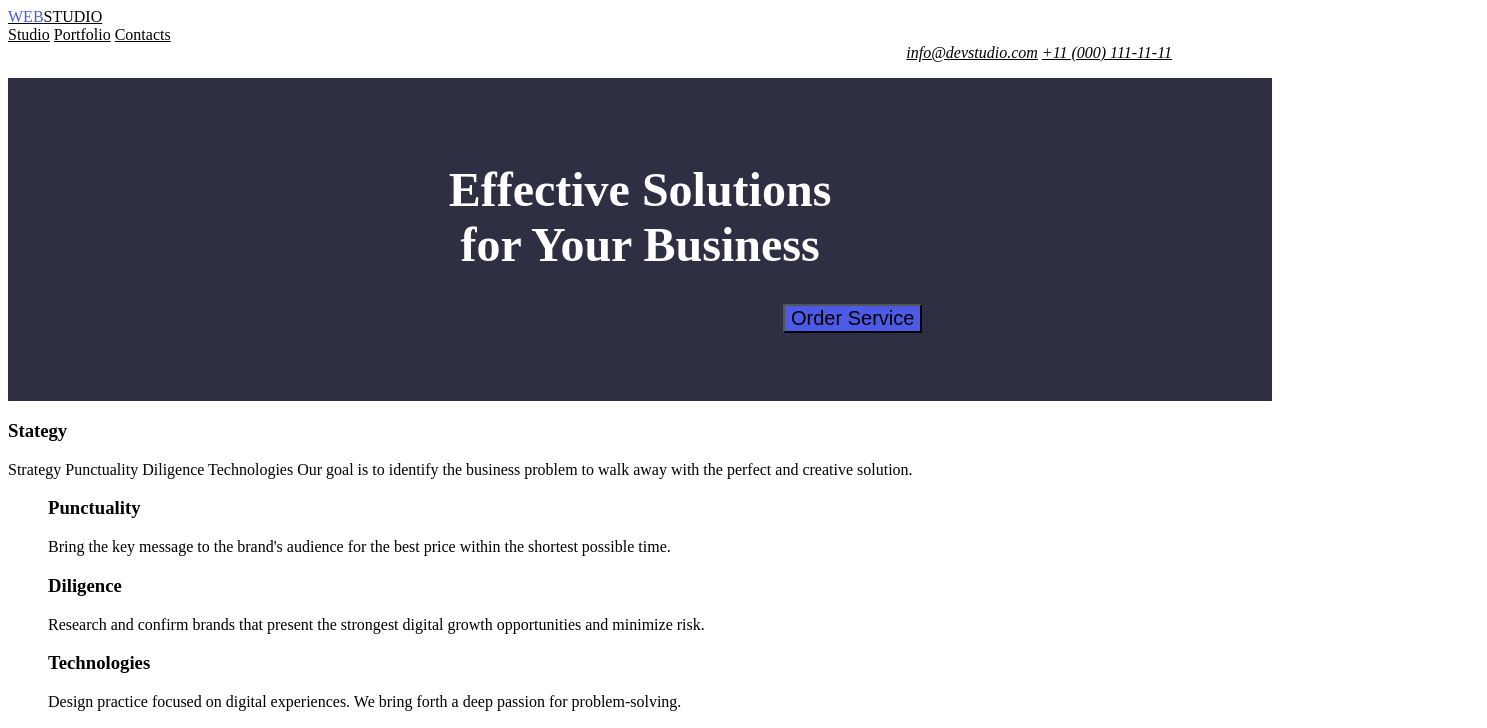
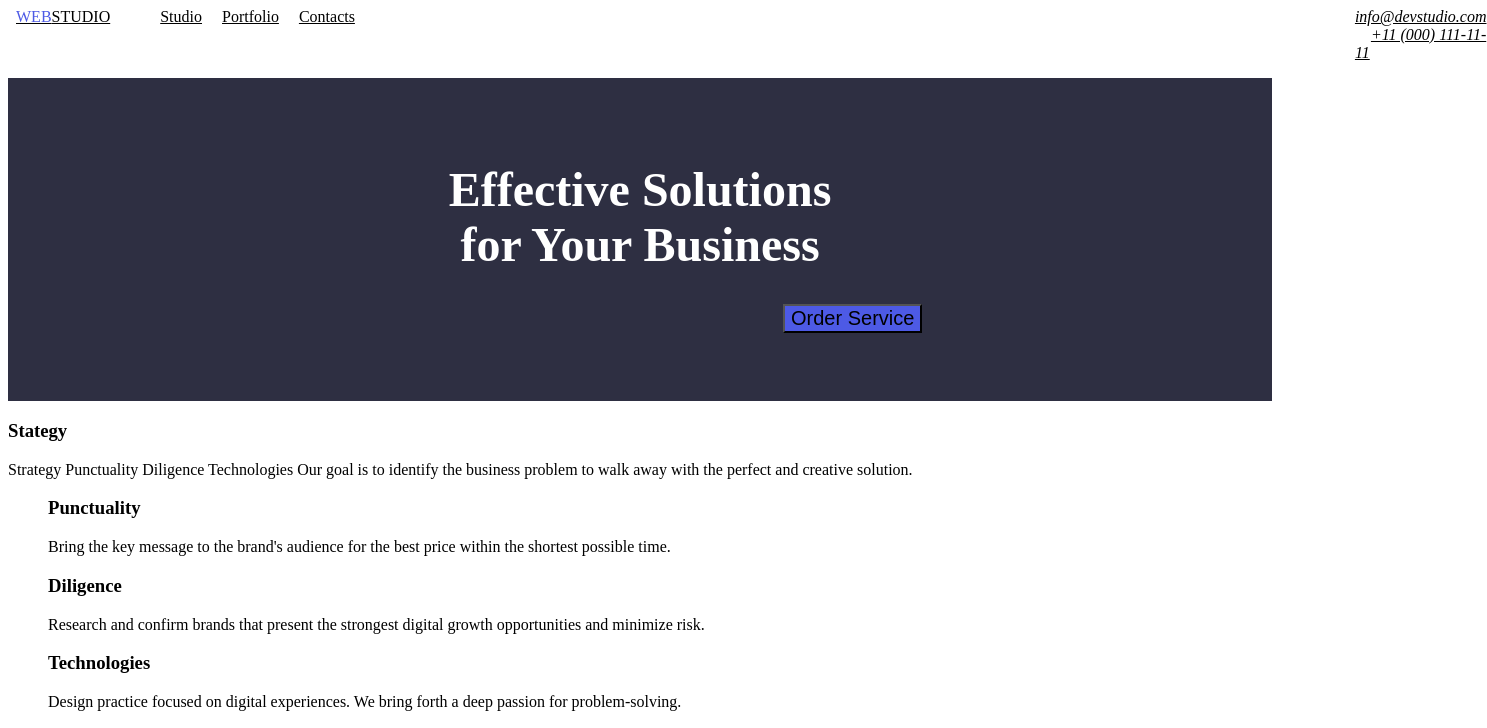
Before and after one commit to VladislavVik1/goit-markup-hw-01, a plain HTML site: page index.html in a window 1280 px wide. Shown: the top 728 px of the page, 1487 px wide, since content can reach past the window. Drawn offline with Linux system fonts and the light colour scheme.

Commit message:
add intial files

```diff
--- a/css/style.css
+++ b/css/style.css
@@ -18,10 +18,16 @@ a{
 span{
     color:#4d5ae5;
 }
+header {
+    display: flex;
+}
+nav {
+    display: flex;
+    margin-left: 50px;
+    gap: 20px;
+}
 address{
-    text-align: right;
-    margin-right: 100px;
+ margin-left: 1000px;
+ gap: 20;
+
 }
-nav{
-    text-align: left;
-}
--- a/index.html
+++ b/index.html
@@ -8,14 +8,14 @@
 </head>
 <body>
     <header>
-        <a href="/"><span>WEB</span>STUDIO</a>
+    &nbsp;&nbsp; <a href="/"><span>WEB</span>STUDIO</a>
         <nav>
         <a href="#studio">Studio</a>
         <a href="#portfolio">Portfolio</a>
         <a href="#contacts">Contacts</a>
     </nav>
     <address id="contacts">
-        <a href="mailto:info@devstudio.com">info@devstudio.com</a>
+        <a href="mailto:info@devstudio.com">info@devstudio.com</a> &nbsp;&nbsp;&nbsp;
         <a href="tel:+11 (000) 111-11-11">+11 (000) 111-11-11</a>
     </address>
     </header>
```
